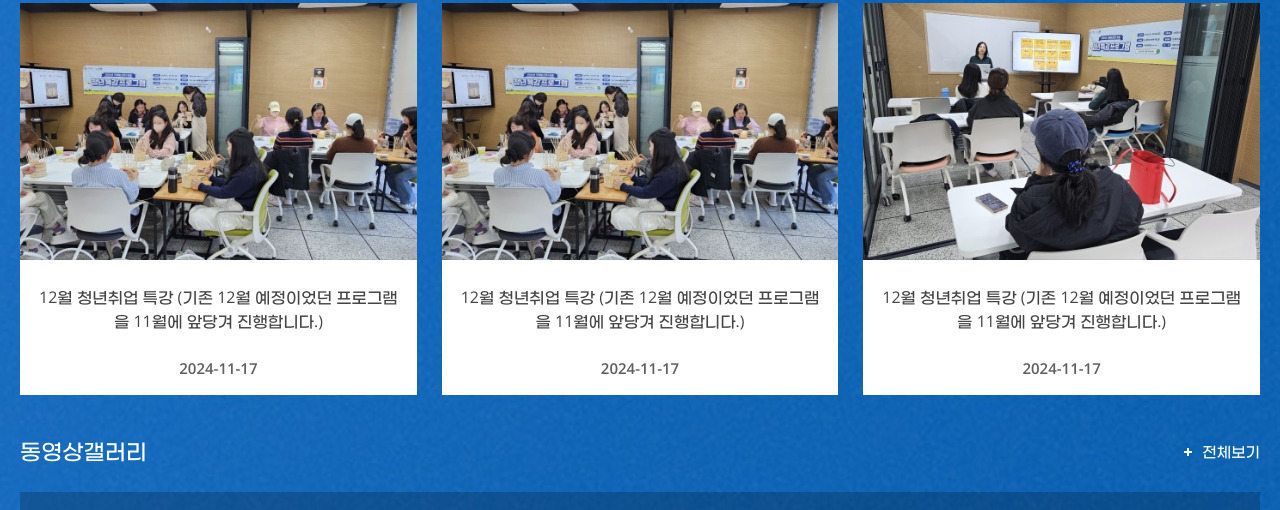
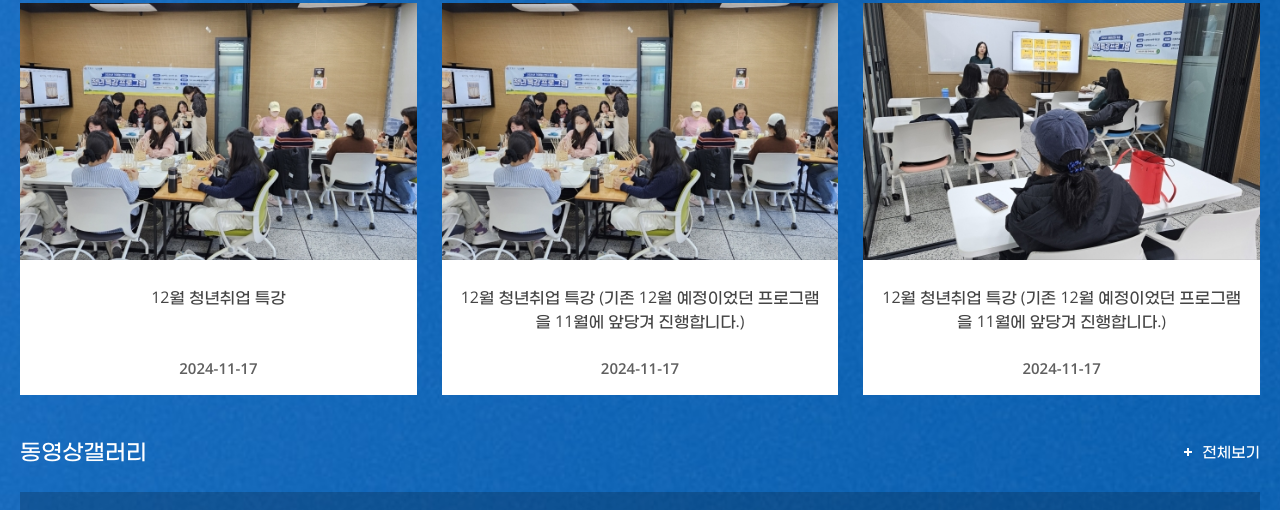
Before and after one commit to dbszha/geojeyouth, a plain HTML site: page index.html in a window 1280 px wide. Shown: the part 1901-2411 px from the top of the page. Drawn offline with nearby package versions, Linux system fonts and the light colour scheme.

Commit message:
update: date

```diff
--- a/index.html
+++ b/index.html
@@ -470,7 +470,7 @@
                                     </div>
                                     <div class="gallery-desc">
                                         <p>
-                                            12월 청년취업 특강 (기존 12월 예정이었던 프로그램을 11월에 앞당겨 진행합니다.)
+                                            12월 청년취업 특강
                                         </p>
                                         <span>2024-11-17</span>
                                     </div>
```
